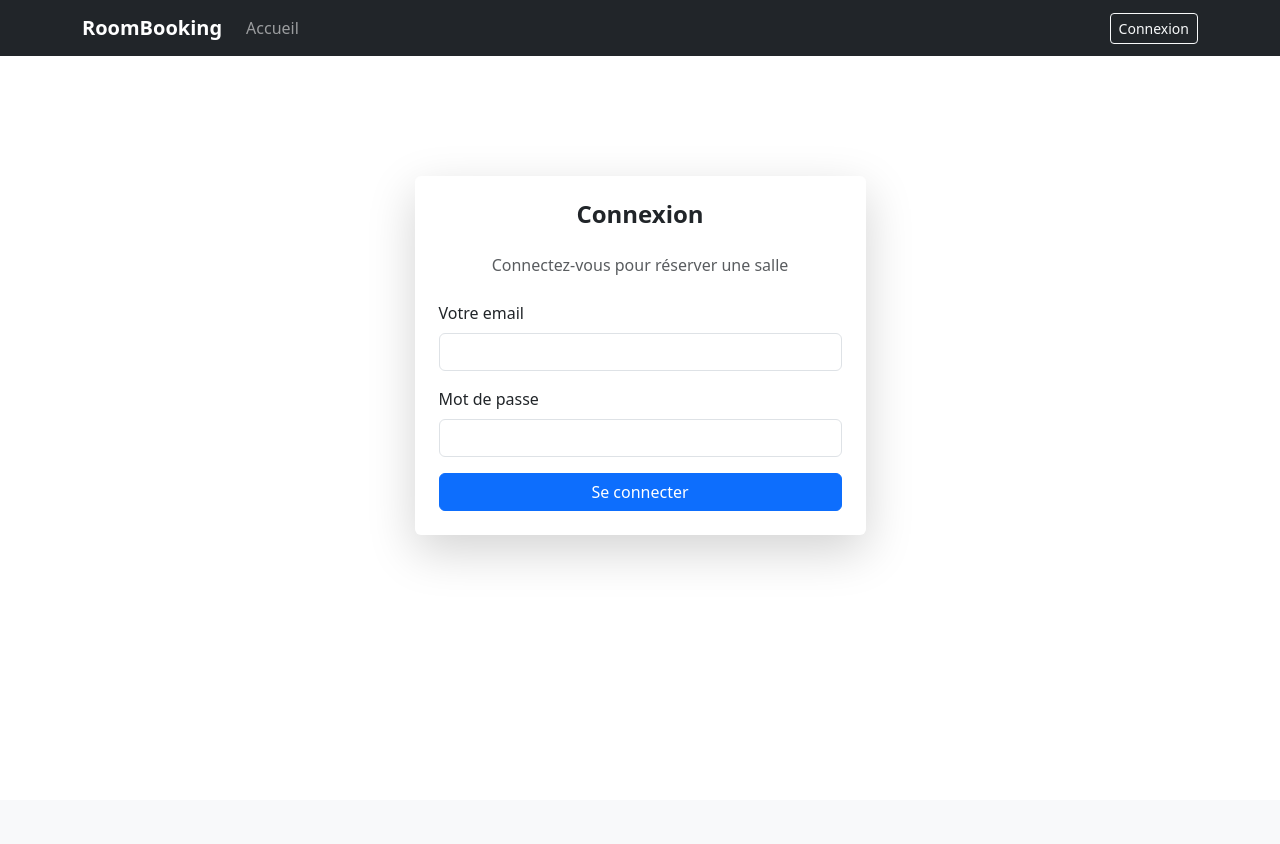
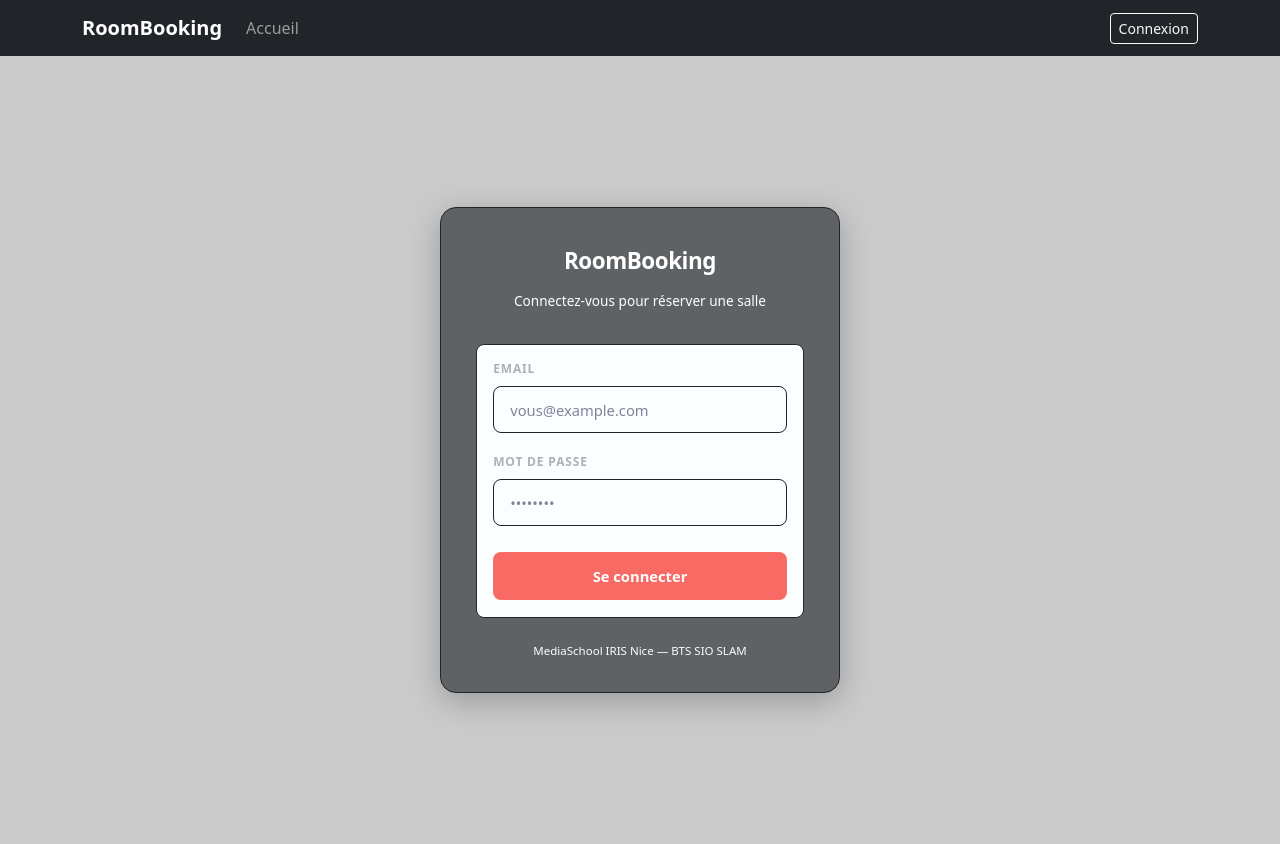
Before and after one commit to juklau/RoomBooking, a Symfony app: template templates/auth/login.html.twig in a window 1280 px wide. Before the commit the page ends 557 px from the top, so only its background shows below. Run offline with Twig, Linux system fonts and the light colour scheme; the template is opened without the code that fills it, so the values that code supplies are empty; some libraries are stand-ins or nearby versions.

Commit message:
dashboard student, ajustement dashboard admin, modif le login UI

```diff
--- /dev/null
+++ b/public/styles/login.css
@@ -0,0 +1,107 @@
+/* Login CSS */
+
+ body {
+        background-color: #cbcbcb;
+}
+
+.login-page {
+    min-height: calc(100vh - 60px);
+    padding: 2rem 1rem;
+}
+
+.login-card {
+    width: 100%;
+    max-width: 400px;
+    background: #5f6265;
+    border: 1px solid #21262d;
+    border-radius: 16px;
+    padding: 2.5rem 2.2rem 2rem;
+    box-shadow: 0 8px 32px rgba(0, 0, 0, 0.25);
+}
+
+.login-card h1 {
+    font-size: 1.4rem;
+    font-weight: 700;
+    color: #ffffff;
+    margin-bottom: 0.3rem;
+    letter-spacing: -0.02em;
+}
+
+.login-card .subtitle {
+    font-size: 0.85rem;
+    color: #fcfdff;
+    font-weight: 300;
+    margin-bottom: 2rem;
+}
+
+.alert-error {
+    background: rgba(248, 81, 73, 0.1);
+    border: 1px solid rgba(248, 81, 73, 0.25);
+    color: #f85149;
+    border-radius: 8px;
+    padding: 0.75rem 1rem;
+    font-size: 0.83rem;
+    margin-bottom: 1.4rem;
+}
+
+/* Labels et inputs cohérents avec les dashboards */
+label.form-label {
+    font-size: 0.75rem;
+    font-weight: 600;
+    color: #adb0b4;
+    text-transform: uppercase;
+    letter-spacing: 0.07em;
+}
+
+.form-control {
+    background: #fcfdff;
+    border: 1px solid #21262d;
+    border-radius: 8px;
+    padding: 0.72rem 1rem;
+    color: #e6edf3;
+    font-size: 0.92rem;
+    transition: border-color 0.2s, box-shadow 0.2s;
+}
+
+.form-control:focus {
+    background: #272d35;
+    border-color: #f85149;
+    box-shadow: 0 0 0 3px rgba(248, 81, 73, 0.15);
+    color: #e6edf3;
+}
+
+.form-control::placeholder {
+    color: #4a5270;
+    opacity: 0.7;
+}
+
+.btn-login {
+    width: 100%;
+    padding: 0.8rem;
+    background: rgba(248, 81, 73, 0.85);
+    color: #fff;
+    font-size: 0.92rem;
+    font-weight: 600;
+    border: none;
+    border-radius: 8px;
+    cursor: pointer;
+    margin-top: 0.6rem;
+    margin-bottom: 0.4rem;
+    transition: background 0.2s, transform 0.15s;
+}
+
+.btn-login:hover {
+    background: #f85149;
+    transform: translateY(-1px);
+}
+
+.btn-login:active {
+    transform: translateY(0);
+}
+
+.login-footer {
+    text-align: center;
+    margin-top: 1.5rem;
+    font-size: 0.72rem;
+    color: #fcfdff;
+}
--- a/templates/admin/dashboard.html.twig
+++ b/templates/admin/dashboard.html.twig
@@ -20,7 +20,7 @@
                 </div>
                 <h1>Bonjour, {{ app.user.firstname ?? app.user.userIdentifier }} 👋</h1>
                 {# date('d MMMM Y') #}
-                <p>Voici un aperçu global de RoomBooking {{ 'now'|date("m/d/Y","Europe/Paris") }}</p>
+                <p>Voici un aperçu global de RoomBooking - {{ 'now'|date("d/m/Y","Europe/Paris") }}</p>
             </div>
         </div>
     </div>
@@ -105,7 +105,7 @@
                                         </td>
                                         <td>
                                             {% set isToday = res.reservationStart|date('Y-m-d') == 'now'|date('Y-m-d') %}
-                                            <span class="status-dot {{ isToday ? 'status-today' : 'status-upcomint' }}"></span>
+                                            <span class="status-dot {{ isToday ? 'status-today' : 'status-upcoming' }}"></span>
                                             {{ res.reservationStart|date('d/m/Y H:i') }}
                                         </td>
                                         <td>{{ res.reservationEnd|date('d/m/Y H:i') }}</td>
--- a/templates/auth/login.html.twig
+++ b/templates/auth/login.html.twig
@@ -4,30 +4,31 @@
 
 {% block title %}Connexion — RoomBooking{% endblock %}
 
+{% block stylesheets %}
+    <link rel="stylesheet" href="{{ asset('styles/login.css')}}">
+{% endblock %}
+
 {% block body %}
-<div class="row justify-content-center mt-5">
-    <div class="col-12 col-md-6 col-lg-5 mt-5">
+<div class="login-page d-flex justify-content-center align-items-center">
+    <div class="login-card">
 
-        <div class="card shadow-lg border-0">
-            <div class="card-body p-4">
-
-                <h1 class="h4 fw-bold mb-4 text-center">Connexion</h1>
-                <p class="text-muted mb-4 text-center">Connectez-vous pour réserver une salle</p>
+        <h1 class="mb-3 text-center">RoomBooking</h1>
+        <p class="subtitle text-center">Connectez-vous pour réserver une salle</p>
 
         {% if error %}
-                    <div class="alert alert-danger">
-                        {{ error.messageKey|trans(error.messageData, 'security') }}
+            <div class="alert-error">
+                ⚠ {{ error.messageKey|trans(error.messageData, 'security') }}
             </div>
         {% endif %}
 
-                <form method="post" action="{{ path('app_login') }}">
+        <form class="form-control" method="post" action="{{ path('app_login') }}">
 
             <div class="form-group">
-                        {{ form.input('email', 'Votre email', last_username, {
+                {{ form.input('email', 'Email', last_username, {
                     type: 'email',
                     required: true,
                     autocomplete: 'email',
-                            attrs: { autofocus: 'autofocus' }
+                    placeholder: 'vous@example.com'
                 }) }}
             </div>
 
@@ -35,21 +36,22 @@
                 {{ form.input('password', 'Mot de passe', null, {
                     type: 'password',
                     required: true,
-                            autocomplete: 'current_password',
-                        })}}
+                    autocomplete: 'current-password',
+                    placeholder: '••••••••'
+                }) }}
             </div>
-
 
             <input type="hidden" name="_csrf_token" value="{{ csrf_token('authenticate') }}">
 
             <div class="form-group">
-                        <button type="submit" class="btn btn-primary w-100">Se connecter</button>
+                <button type="submit" class="btn-login">Se connecter</button>
+            </div>
+        </form>
 
+        <div class="login-footer">
+            MediaSchool IRIS Nice &mdash; BTS SIO SLAM
         </div>
 
-                </form>
-            </div>
-        </div>
     </div>
 </div>
 {% endblock %}
--- a/templates/coordinator/dashboard.html.twig
+++ b/templates/coordinator/dashboard.html.twig
@@ -21,7 +21,7 @@
                 </div>
                 <h1>Bonjour, {{ app.user.firstname ?? app.user.userIdentifier }} 👋</h1>
                 {# date('d MMMM Y') #}
-                <p>Voici un aperçu de vos classes et réservations{{ 'now'|date("m/d/Y","Europe/Paris") }}</p>
+                <p>Voici un aperçu de vos classes et réservations - {{ 'now'|date("d/m/Y","Europe/Paris") }}</p>
             </div>
         </div>
     </div>
```
Also changed, not shown: public/styles/admin.css (+6 -4 lines), public/styles/coordinator.css (+5 -3 lines), public/styles/student.css (+142 -0 lines), src/Controller/CoordinatorController.php (+5 -5 lines), src/Controller/StudentController.php (added, +49 -0 lines), templates/student/dashboard.html.twig (added, +195 -0 lines). Lines whose indentation alone changed are shown as unchanged.
